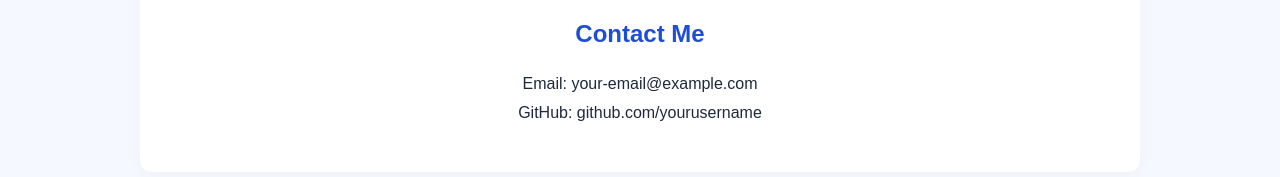
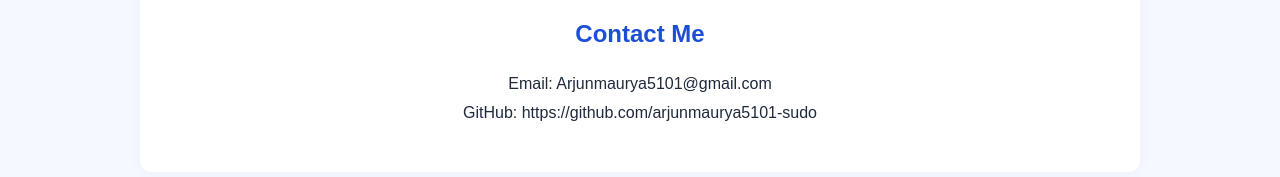
Before and after one commit to arjunmaurya5101-sudo/My-Portfolio, a plain HTML site: page index.html in a window 1280 px wide. Shown: the part 1386-1563 px from the top of the page. Drawn offline with Linux system fonts and the light colour scheme.

Commit message:
Update index.html

```diff
--- a/index.html
+++ b/index.html
@@ -67,8 +67,8 @@
 
     <section id="contact" class="section">
         <h2>Contact Me</h2>
-        <p>Email: your-email@example.com</p>
-        <p>GitHub: github.com/yourusername</p>
+        <p>Email: Arjunmaurya5101@gmail.com</p>
+        <p>GitHub: https://github.com/arjunmaurya5101-sudo</p>
     </section>
 
     <footer>
```
